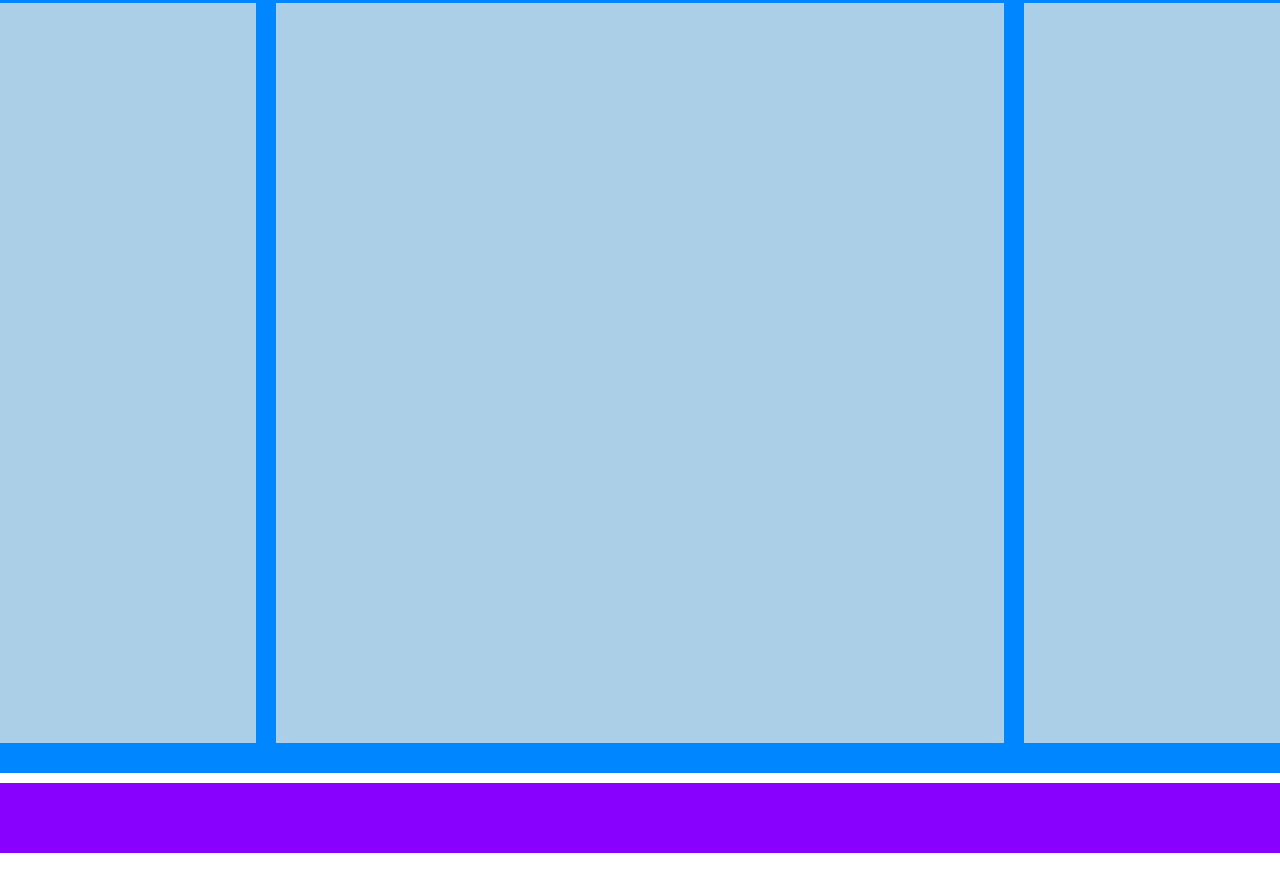
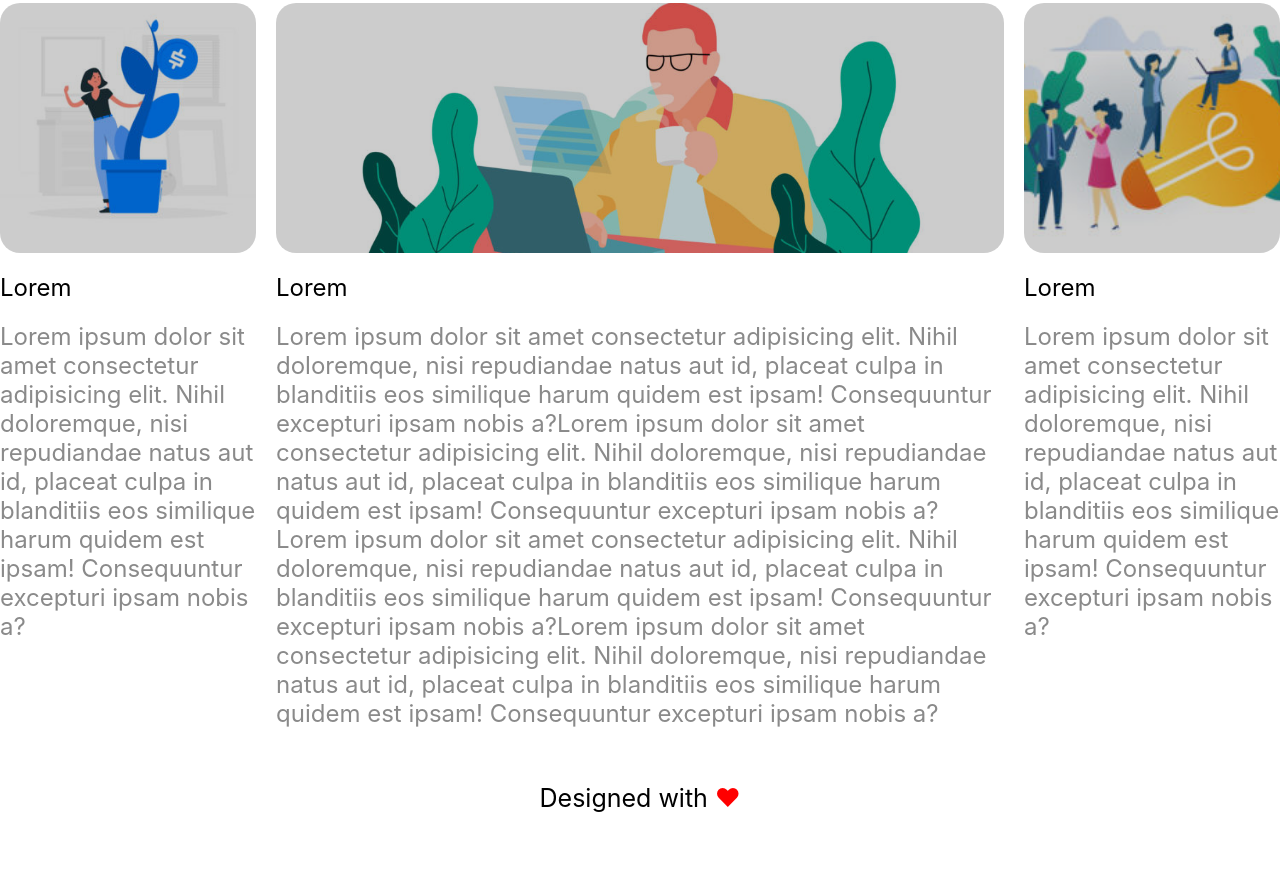
Before and after one commit to GiuseppeTodisco92/htmlcss-wp, a plain HTML site: page index.html in a window 1280 px wide. Shown: the part 984-1857 px from the top of the page. Drawn offline with Linux system fonts and the light colour scheme.

Commit message:
fine esercizio

```diff
--- a/css/style.css
+++ b/css/style.css
@@ -23,6 +23,7 @@
   clear: both;
 }
 
+/* gestione overlay immagini  */
 .opacity::before {
   content: '';
   position: absolute;
@@ -30,7 +31,8 @@
   right: 0;
   top: 0;
   bottom: 0;
-  background: rgba(0, 0, 0, 0.3);
+  background: rgba(0, 0, 0, 0.2);
+  border-radius: 20px;
 }
 
 /* -----------
@@ -104,16 +106,21 @@ p {
   color: #8a8a8a;
   font-size: 24px;
 }
-
-.box3 {
-  background-color: #0086ff;
+/*--------------
+ sezione colonne
+ ---------------*/
+article > h2 {
+  font-weight: normal;
+  padding-top: 20px;
+  padding-bottom: 20px;
+}
+.column {
   height: 800px;
   margin-bottom: 10px;
 }
 
 .col-left,
 .col-right {
-  background-color: #abcfe7;
   float: left;
   width: 20%;
   min-height: calc(100% - 60px);
@@ -121,11 +128,26 @@ p {
 }
 
 .col-midle {
-  background-color: #abcfe7;
   float: left;
   width: calc(60% - 40px);
   min-height: calc(100% - 60px);
   margin: 30px 20px 30px 20px;
+}
+
+/*---------------
+ gestione immagini
+ ----------------*/
+.image {
+  position: relative;
+  width: 100%;
+  height: 250px;
+}
+
+div.image img {
+  width: 100%;
+  height: 100%;
+  object-fit: cover;
+  border-radius: 20px;
 }
 
 /* -----------
@@ -133,7 +155,11 @@ p {
 -------------*/
 
 footer {
-  background-color: #8801fe;
-  height: 70px;
-  margin-bottom: 20px;
+  padding-bottom: 40px;
+  text-align: center;
+  font-size: 25px;
 }
+
+footer > span {
+  color: red;
+}
--- a/index.html
+++ b/index.html
@@ -10,6 +10,7 @@
   </head>
 
   <body>
+    <!-- container -->
     <div class="container">
       <!-- intestazione pagina  -->
       <header>
@@ -47,18 +48,80 @@
             <p>fertenum urna a libero tempus</p>
           </div>
 
-          <div class="box3 clearfix ">
-            <div class="col-left"></div>
-            <div class="col-midle"></div>
-            <div class="col-right"></div>
+          <!-- box colonne  -->
+          <div class="column clearfix ">
+            <!-- colonna sinistra  -->
+            <div class="col-left">
+              <div class="image opacity">
+                <img src="img/img-1.jpg" alt="">
+              </div>
+              <article>
+                <h2>
+                  Lorem
+                </h2>
+                <p>
+                  Lorem ipsum dolor sit amet consectetur adipisicing elit. Nihil doloremque, nisi repudiandae natus aut
+                  id, placeat culpa in blanditiis eos similique harum quidem est ipsam! Consequuntur excepturi ipsam
+                  nobis a?
+                </p>
+              </article>
+            </div>
+            <!-- /colonna sinistra  -->
+            <!-- colonna centrale  -->
+            <div class="col-midle">
+              <div class="image opacity">
+                <img src="img/banner-2.jpg" alt="">
+              </div>
+              <article>
+                <h2>
+                  Lorem
+                </h2>
+                <p>
+                  Lorem ipsum dolor sit amet consectetur adipisicing elit. Nihil doloremque, nisi repudiandae natus aut
+                  id, placeat culpa in blanditiis eos similique harum quidem est ipsam! Consequuntur excepturi ipsam
+                  nobis a?Lorem ipsum dolor sit amet consectetur adipisicing elit. Nihil doloremque, nisi repudiandae
+                  natus aut
+                  id, placeat culpa in blanditiis eos similique harum quidem est ipsam! Consequuntur excepturi ipsam
+                  nobis a?Lorem ipsum dolor sit amet consectetur adipisicing elit. Nihil doloremque, nisi repudiandae
+                  natus aut
+                  id, placeat culpa in blanditiis eos similique harum quidem est ipsam! Consequuntur excepturi ipsam
+                  nobis a?Lorem ipsum dolor sit amet consectetur adipisicing elit. Nihil doloremque, nisi repudiandae
+                  natus aut
+                  id, placeat culpa in blanditiis eos similique harum quidem est ipsam! Consequuntur excepturi ipsam
+                  nobis a?
+                </p>
+              </article>
+            </div>
+            <!-- /colonna centrale  -->
+            <!-- colonna destra  -->
+            <div class="col-right">
+              <div class="image opacity">
+                <img src="img/img-3.jpg" alt="">
+              </div>
+              <article>
+                <h2>
+                  Lorem
+                </h2>
+                <p>
+                  Lorem ipsum dolor sit amet consectetur adipisicing elit. Nihil doloremque, nisi repudiandae natus aut
+                  id, placeat culpa in blanditiis eos similique harum quidem est ipsam! Consequuntur excepturi ipsam
+                  nobis a?
+                </p>
+              </article>
+            </div>
+            <!-- /colonna destra  -->
           </div>
+          <!-- /box colonne  -->
         </section>
       </main>
       <!-- /corpo pagina  -->
       <!-- pie di pagina  -->
-      <footer></footer>
+      <footer>
+        Designed with <span>&#10084;</span>
+      </footer>
       <!-- /pie di pagina  -->
     </div>
+    <!-- container -->
   </body>
 
 </html>
```
